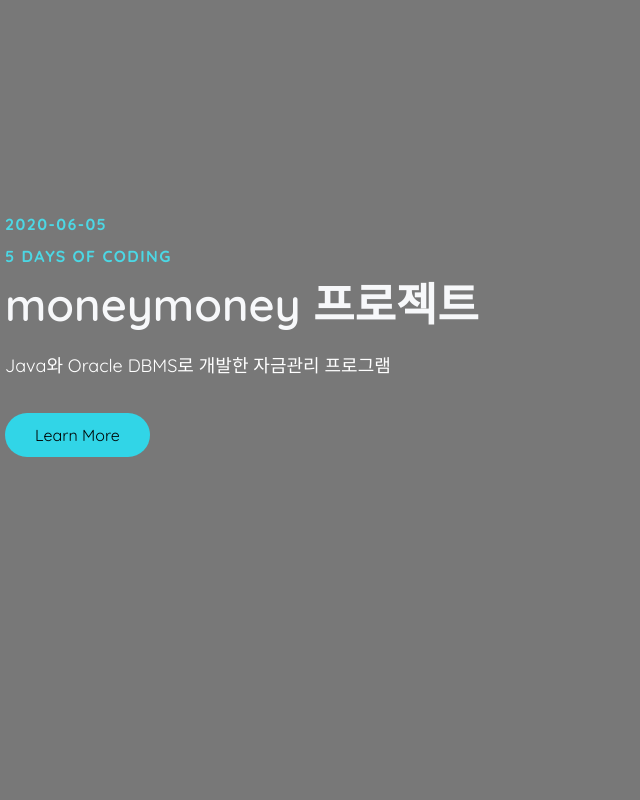
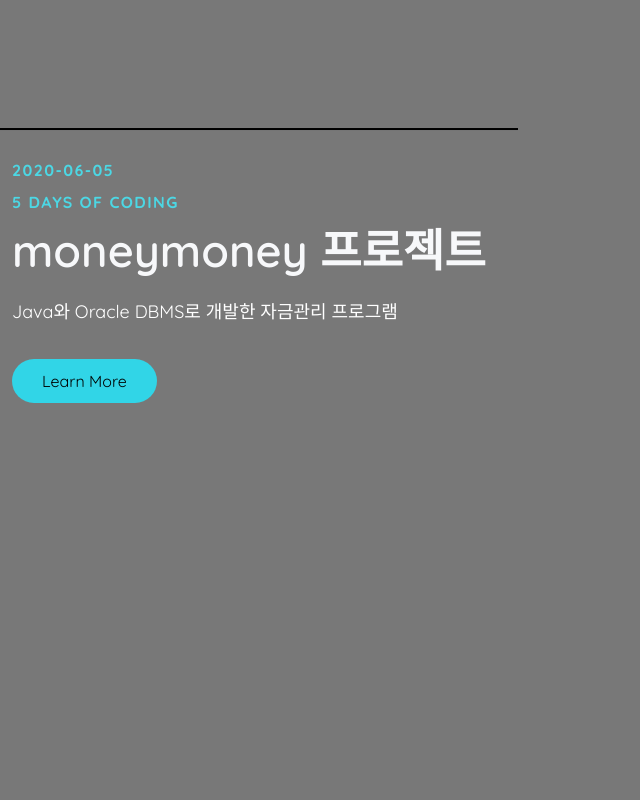
Before and after one commit to nokun13/nokun13.github.io, a React (Create React App) app: page / in a window 1280 px wide. Shown: the part 840-1640 px from the top of the page, without its empty margins (0-640 px from the left). Built offline with nearby package versions, Linux system fonts and the light colour scheme; no server answers.

Commit message:
2020-11-27

```diff
--- a/src/components/HeroSection/index.js
+++ b/src/components/HeroSection/index.js
@@ -1,4 +1,4 @@
-import React, {useState} from 'react'
+import React, {useState, useEffect} from 'react'
 // import Video from '../../videos/video.mp4';
 import Image from '../../images/fallImg.jpg';
 import { HeroContainer, HeroBg, ImageBg, HeroContent, HeroH1, HeroP,
@@ -21,6 +21,15 @@
         setShowModal(prev => !prev);
     };
 
+    const [offsetY, setOffsetY] = useState(0);
+    const handleScroll = () => setOffsetY(window.pageYOffset);
+
+    useEffect(() => {
+        window.addEventListener("scroll", handleScroll);
+
+        return () => window.removeEventListener("scroll", handleScroll);
+    }, []);
+
     return (
         <HeroContainer id='about'>
             <ContactForm showModal={showModal} setShowModal={setShowModal} />
@@ -28,8 +37,9 @@
                 <ImageBg src={Image} />
             </HeroBg>
             <HeroContent>
-                <HeroH1>Hi, I'm a Web Developer</HeroH1>
-                <HeroP>
+                <HeroH1 style={{ transform: `translateX(${offsetY * -0.2}px)`}}>
+                Hi, I'm a Web Developer</HeroH1>
+                <HeroP style={{ transform: `translateX(${offsetY * 0.2}px)`}}>
                     Welcome to Nok Hun Kim's Portfolio Website
                 </HeroP>
                 <HeroBtnWrapper>
--- a/src/components/InfoSection/InfoElements.js
+++ b/src/components/InfoSection/InfoElements.js
@@ -118,7 +118,7 @@
     margin-bottom: 35px;
     font-size: 18px;
     line-height: 24px;
-    white-space: nowrap;
+    white-space: normal;
     color: ${({darkText}) => (darkText ? '#010606' : '#fff')};
 
     @media screen and (max-width: 480px){
--- a/src/components/InfoSection/index.js
+++ b/src/components/InfoSection/index.js
@@ -1,4 +1,4 @@
-import React from 'react'
+import React, {useState, useEffect} from 'react'
 import {Link} from 'react-router-dom'
 import {
     BtnWrap, Column1, Column2, Heading, ImgWrap,
@@ -10,13 +10,30 @@
 
 const InfoSection = ({lightBg, id, imgStart, topLine, lightText,
 darkText, headline, description, buttonLabel, primary, dark, dark2}) => {
+
+    const [offsetY, setOffsetY] = useState(0);
+    const handleScroll = () => setOffsetY(window.pageYOffset);
+
+    useEffect(() => {
+        window.addEventListener("scroll", handleScroll);
+
+        return () => window.removeEventListener("scroll", handleScroll);
+    }, []);
+
+    const borderStyle = {
+        borderTop: "2px solid black",
+        borderLeft: "2px solid black",
+        transform: "translateX(-5%) translateY(-15%)"
+    };
+
     return (
         <>
             <InfoContainer lightBg={lightBg} id={id}>
                 <InfoWrapper>
                     <InfoRow imgStart={imgStart}>
                         <Column1>
-                            <TextWrapper>
+                            <TextWrapper style={borderStyle}>
+                                <div style={{padding: '2rem'}}>
                                     <TopLine>{topLine}</TopLine>
                                     <TopLine>5 days of coding</TopLine>
                                     <Heading lightText={lightText}>{headline}</Heading>
@@ -30,10 +47,11 @@
                                             {buttonLabel}
                                         </Link>
                                     </BtnWrap>
+                                </div>
                             </TextWrapper>
                         </Column1>
                         <Column2>
-                            <ImgWrap>
+                            <ImgWrap style={{ transform: "translateX(5%) translateY(15%)"}}>
                                 <Moneyvid />
                             </ImgWrap>
                         </Column2>
--- a/src/components/InfoSection/index2.js
+++ b/src/components/InfoSection/index2.js
@@ -1,4 +1,4 @@
-import React from 'react'
+import React, {useState, useEffect} from 'react'
 import {Link} from 'react-router-dom'
 import {
     BtnWrap, Column1, Column2, Heading, ImgWrap,
@@ -9,13 +9,30 @@
 
 const InfoSection2 = ({lightBg, id, imgStart, topLine, lightText,
 darkText, headline, description, buttonLabel, primary, dark, dark2}) => {
+
+    const [offsetY, setOffsetY] = useState(0);
+    const handleScroll = () => setOffsetY(window.pageYOffset);
+
+    useEffect(() => {
+        window.addEventListener("scroll", handleScroll);
+
+        return () => window.removeEventListener("scroll", handleScroll);
+    }, []);
+
+    const borderStyle = {
+        borderRight: "2px solid black",
+        borderTop: "2px solid black",
+        transform: "translateX(5%) translateY(-15%)"
+    };
+
     return (
         <>
             <InfoContainer lightBg={lightBg} id={id}>
                 <InfoWrapper>
                     <InfoRow imgStart={imgStart}>
                         <Column1>
-                            <TextWrapper>
+                            <TextWrapper style={borderStyle}>
+                                <div style={{padding: '2rem'}}>
                                     <TopLine>{topLine}</TopLine>
                                     <TopLine>2 weeks of coding</TopLine>
                                     <Heading lightText={lightText}>{headline}</Heading>
@@ -29,10 +46,11 @@
                                             {buttonLabel}
                                     </Link>
                                     </BtnWrap>
+                                </div>
                             </TextWrapper>
                         </Column1>
                         <Column2>
-                            <ImgWrap>
+                            <ImgWrap style={{ transform: "translateX(-5%) translateY(15%)"}}>
                                 <Notevid />
                             </ImgWrap>
                         </Column2>
--- a/src/components/InfoSection/index3.js
+++ b/src/components/InfoSection/index3.js
@@ -9,13 +9,21 @@
 
 const InfoSection3 = ({lightBg, id, imgStart, topLine, lightText,
 darkText, headline, description, buttonLabel, primary, dark, dark2}) => {
+
+    const borderStyle = {
+        borderTop: "2px solid black",
+        borderLeft: "2px solid black",
+        transform: "translateX(-5%) translateY(-15%)"
+    };
+
     return (
         <>
             <InfoContainer2 lightBg={lightBg} id={id}>
                 <InfoWrapper>
                     <InfoRow imgStart={imgStart}>
                         <Column1>
-                            <TextWrapper>
+                            <TextWrapper style={borderStyle}>
+                                <div style={{padding: '2rem'}}>
                                     <TopLine>{topLine}</TopLine>
                                     <TopLine>5 weeks of coding</TopLine>
                                     <Heading lightText={lightText}>{headline}</Heading>
@@ -29,10 +37,11 @@
                                                 {buttonLabel}
                                         </Link>
                                     </BtnWrap>
+                                </div>
                             </TextWrapper>
                         </Column1>
                         <Column2>
-                            <ImgWrap>
+                            <ImgWrap style={{ transform: "translateX(5%) translateY(15%)"}}>
                                 <Saparevid />
                             </ImgWrap>
                         </Column2>
```
Also changed, not shown: 6 other files (tests, documents, lock files or other folders). Lines whose indentation alone changed are shown as unchanged.
